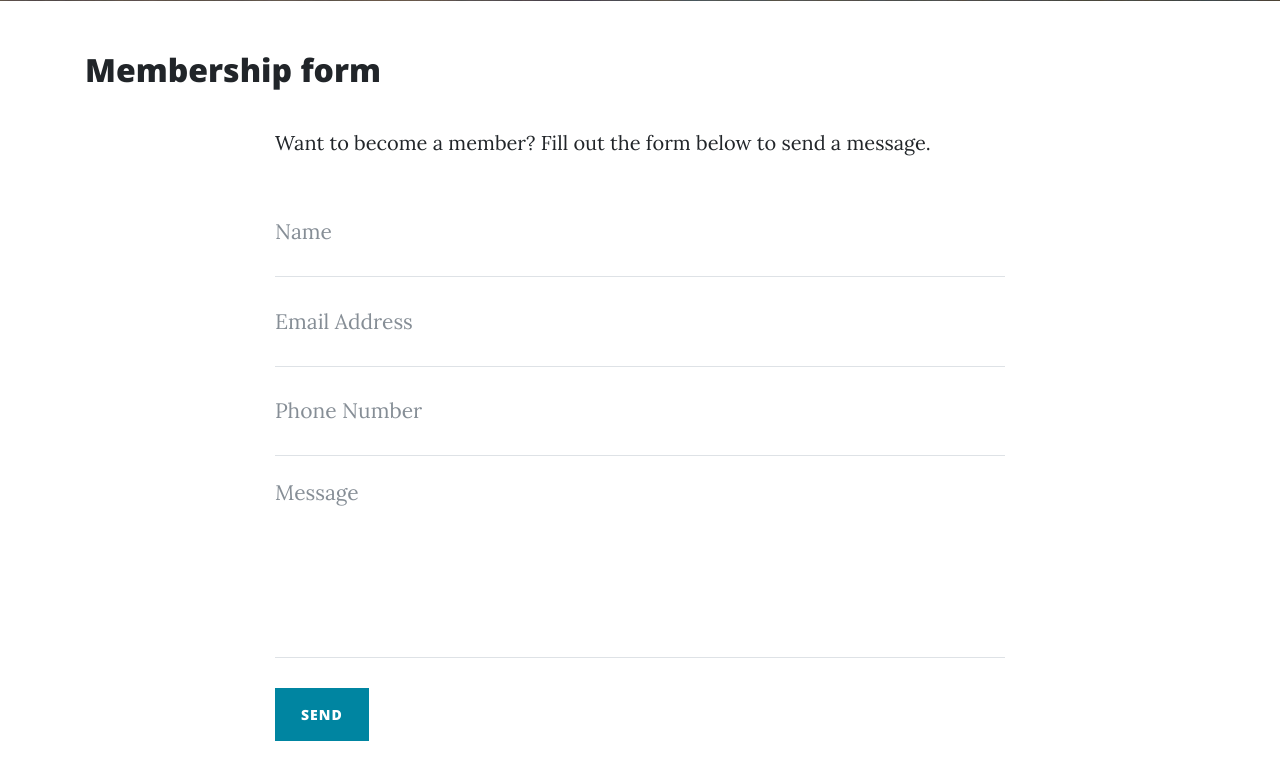
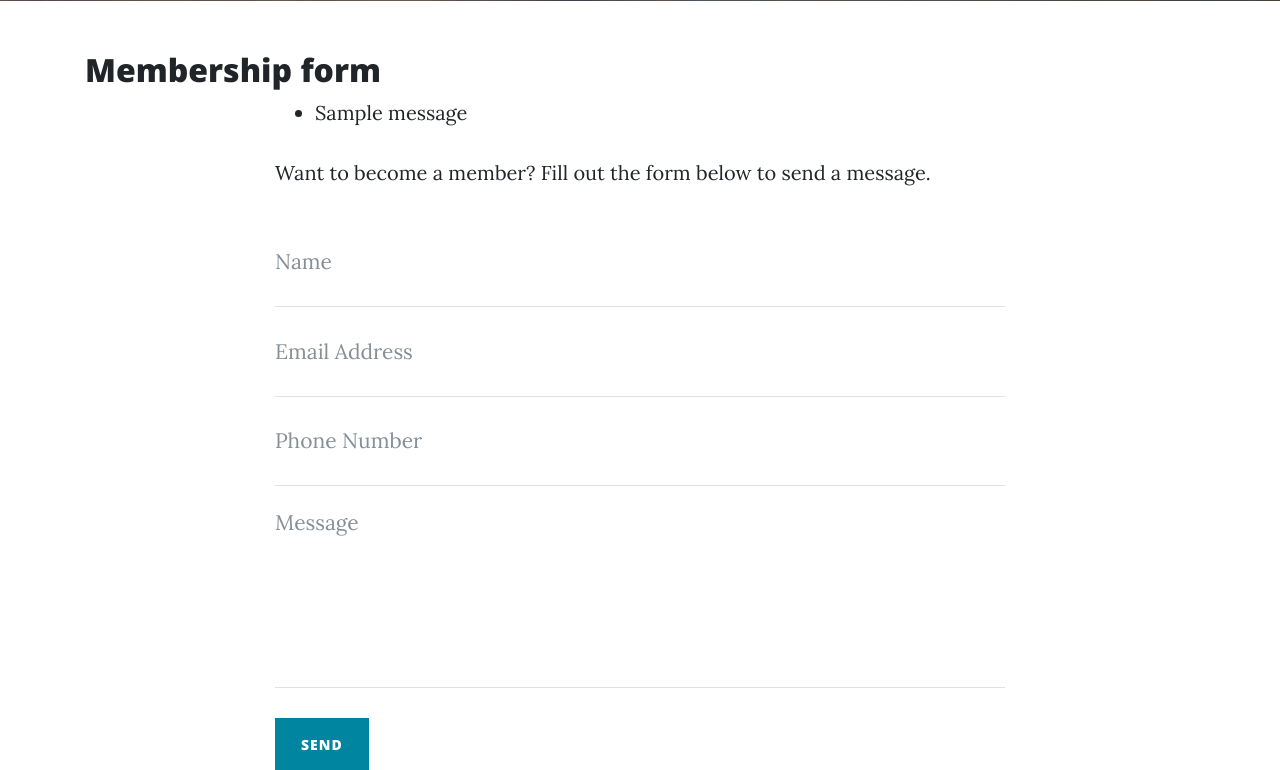
Before and after one commit to mikedjgreen/MSP3_sandbox, a Flask app: page /membership in a window 1280 px wide. Shown: the part 623-1393 px from the top of the page. Run offline with Flask 2, Linux system fonts and the light colour scheme; one stand-in notice (Sample message) is shown; some libraries are stand-ins or nearby versions.

Commit message:
Flash added to membership form

```diff
--- a/run.py
+++ b/run.py
@@ -1,9 +1,10 @@
 import os
 import json
-from flask import Flask, render_template, request
+from flask import Flask, render_template, request, flash
 
 
 app = Flask(__name__)
+app.secret_key = 'prickwillow'
 
 
 @app.route("/")
@@ -17,7 +18,9 @@ def members():
 @app.route("/membership",methods=["GET","POST"])
 def membership():
     if request.method == "POST":
-        print(request.form)
+        flash("Thanks {}, we have received your message".format(
+            request.form["name"]
+        ))
     return render_template("membership.html",page_title="Membership form")
 
 
--- a/templates/membership.html
+++ b/templates/membership.html
@@ -3,6 +3,14 @@
 
 <div class="row">
     <div class="col-lg-8 col-md-10 mx-auto">
+
+        {% with messages = get_flashed_messages() %} {% if messages %}
+        <ul class="flashes">
+            {% for message in messages %}
+            <li>{{ message }}</li>
+            {% endfor %}
+        </ul>
+        {% endif %} {% endwith %}
 
         <p>Want to become a member? Fill out the form below to send a message.</p>
 
```
